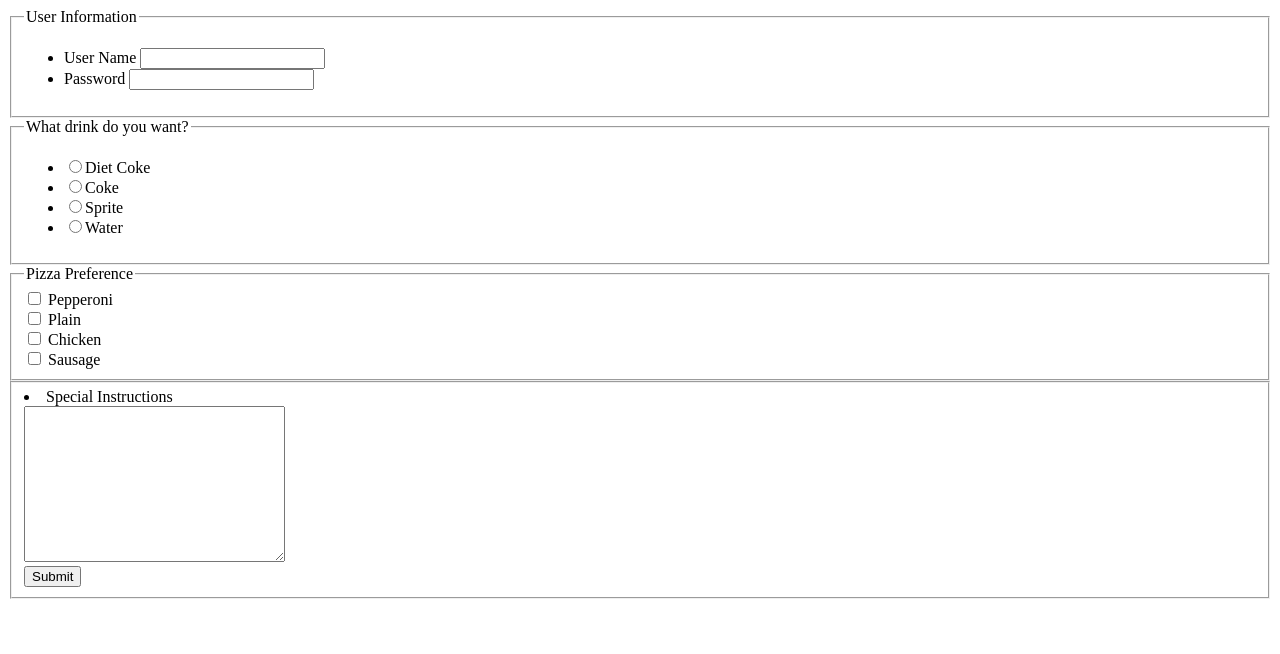
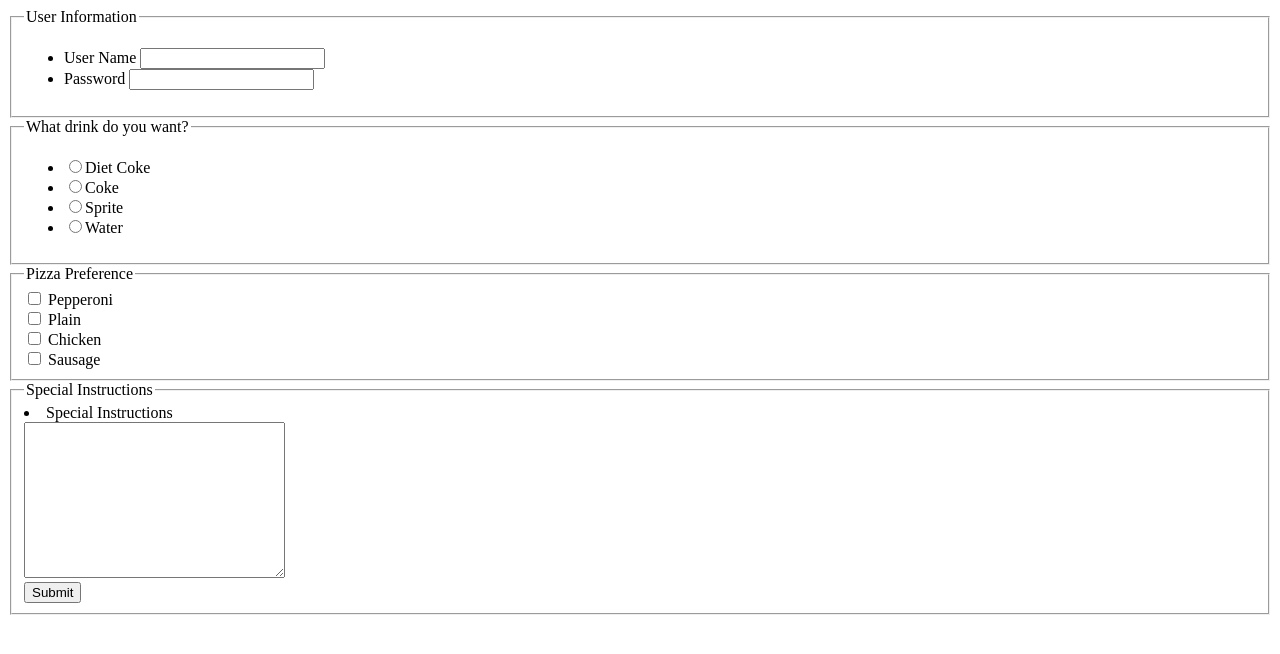
Before and after one commit to aisurump4/Pizza-Unit-3, a plain HTML site: page index.html in a window 1280 px wide. Drawn offline with Linux system fonts and the light colour scheme.

Commit message:
fixing erros with html

```diff
--- a/index.html
+++ b/index.html
@@ -40,6 +40,7 @@
             <label for="pizza.sausage">Sausage</label><br>
             </fieldset>
         <fieldset>
+            <legend>Special Instructions</legend>
             <li><label for="commenst">Special Instructions</label><br>
             <textarea name="user.instructions" id="comment" cols="30" rows="10"></textarea><br>
             <button type="submit">Submit</button></li>
```
